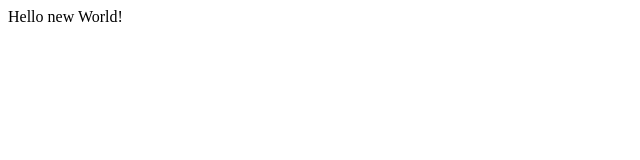
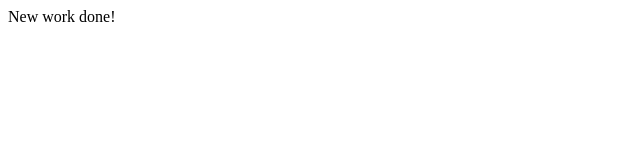
Before and after one commit to Domnigg20/NDemo, a plain HTML site: page index.html in a window 1280 px wide. Shown: the full height of the page, 0-640 px from the left. Drawn offline with Linux system fonts and the light colour scheme.

Commit message:
new index

```diff
--- a/index.html
+++ b/index.html
@@ -1,3 +1,4 @@
 <div>
-    Hello new World!
+New work done!
+
 </div>
```
